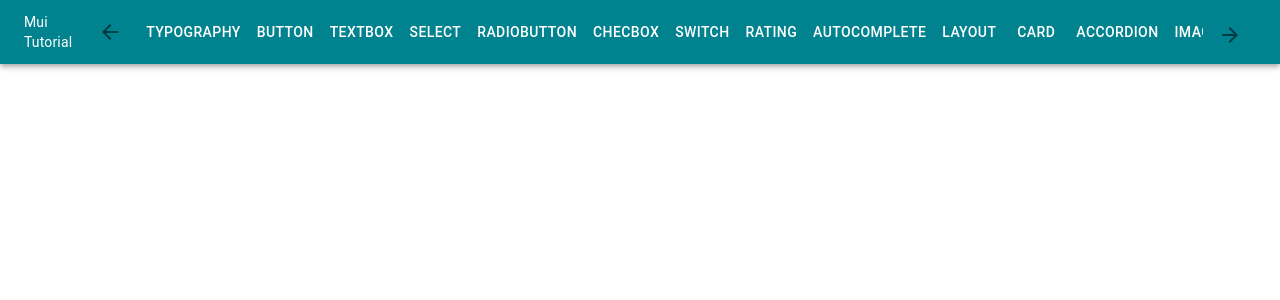
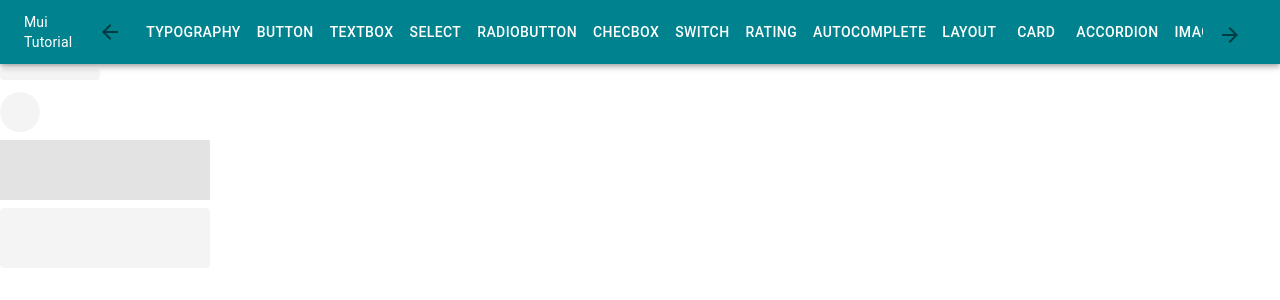
Before and after one commit to shubham-mhatre/react-typescript-material-ui, a React (Create React App) app: page /muiskeleton in a window 1280 px wide. Shown: the top 300 px of the page. Built offline with nearby package versions, Linux system fonts and the light colour scheme.

Commit message:
skeleton material ui

```diff
--- a/src/App.tsx
+++ b/src/App.tsx
@@ -32,6 +32,7 @@ import MuiAlert from './Components/MuiAlert';
 import MuiSnackbar from './Components/MuiSnackbar';
 import MuiDialog from './Components/MuiDialog';
 import MuiProgress from './Components/MuiProgress';
+import MuiSkeleton from './Components/MuiSkeleton';
 
 function App() {
   return (
@@ -68,6 +69,7 @@ function App() {
           <Route path="/muisnackbar" element={<MuiSnackbar />}></Route>
           <Route path="/muidialog" element={<MuiDialog />}></Route>
           <Route path="/muiprogress" element={<MuiProgress />}></Route>
+          <Route path="/muiskeleton" element={<MuiSkeleton />}></Route>
         </Routes>
       </Router>
     </div>
--- a/src/Components/MuiNavbar.tsx
+++ b/src/Components/MuiNavbar.tsx
@@ -58,6 +58,7 @@ const MuiNavbar = () => {
                                 <Button color='inherit' href="/muisnackbar">Snackbar</Button>
                                 <Button color='inherit' href="/muidialog">Dialog</Button>
                                 <Button color='inherit' href="/muiprogress">progress</Button>
+                                <Button color='inherit' href="/muiskeleton">skeleton</Button>
                             </div>
                         </div>
                         <div style={{ minWidth: '500px' }} />
--- /dev/null
+++ b/src/Components/MuiSkeleton.tsx
@@ -0,0 +1,21 @@
+import { Stack,Skeleton } from '@mui/material'
+import React from 'react'
+
+
+const MuiSkeleton = () => {
+    return (
+        <>
+            <Stack spacing={1} sx={{alignContent:'center'}}>
+                {/* For variant="text", adjust the height via font-size */}
+                <Skeleton variant="text" sx={{ fontSize: '1rem' }} width={100}/>
+
+                {/* For other variants, adjust the size with `width` and `height` */}
+                <Skeleton variant="circular" width={40} height={40} />
+                <Skeleton variant="rectangular" width={210} height={60} animation="wave"/>
+                <Skeleton variant="rounded" width={210} height={60} />
+            </Stack>
+        </>
+    )
+}
+
+export default MuiSkeleton
```
